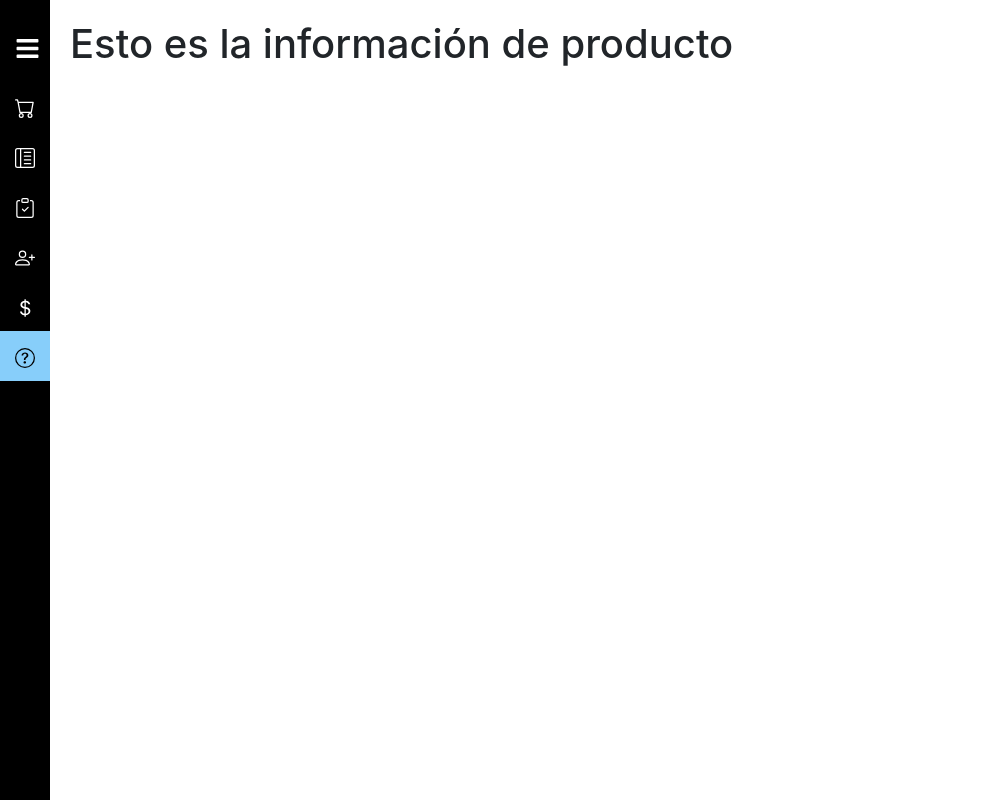
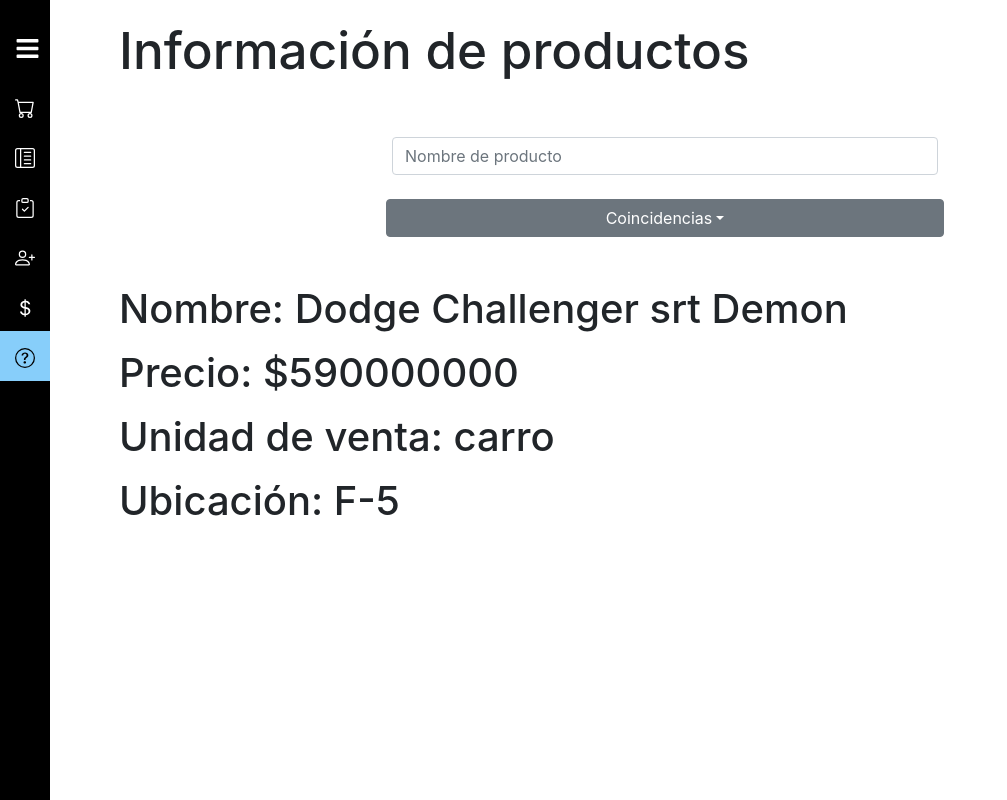
Before and after one commit to Fabian-Ojeda/PharmWare_client, a React (Create React App) app: page /InfoProducto in a window 1280 px wide. Shown: the whole page, without its empty margins (0-1007 px from the left). Built offline with nearby package versions, Linux system fonts and the light colour scheme.

Commit message:
Agregación de la interfaz de información de producto

```diff
--- /dev/null
+++ b/src/Components/FormHandleSearchInfoProduct.js
@@ -0,0 +1,45 @@
+import React from "react";
+import { Controller, useForm} from "react-hook-form";
+
+const FormHandleSearchInfoProduct = () => {
+
+    const changeNameProduct = (event) => {
+        alert("Esto esta escrito: "+event.target.value)
+    }
+
+    return(<div>
+
+        <div className={'row mt-5 centerHorizontalELements'} align={'center'}>
+            <form>
+                <input
+                    name="nameProduct"
+                    className="form-control my-2"
+                    type={'text'}
+                    placeholder={"Nombre de producto"}
+                    style={{width:'50%'}}
+                    onChange={changeNameProduct}
+                />
+            </form>
+
+        </div>
+        <div className={'row mt-3 centerHorizontalELements'}>
+            <button className="btn btn-secondary dropdown-toggle" type="button" id="dropdownMenu2"
+                    data-bs-toggle="dropdown" aria-expanded="false" style={{width:'50%'}}>
+                Coincidencias
+            </button>
+            <ul className="dropdown-menu" aria-labelledby="dropdownMenu2" style={{width:'40%'}}>
+                <li>
+                    <button className="dropdown-item" type="button">Coincia 1</button>
+                </li>
+                <li>
+                    <button className="dropdown-item" type="button">Coincincia 2</button>
+                </li>
+                <li>
+                    <button className="dropdown-item" type="button">Coinc 3</button>
+                </li>
+            </ul>
+        </div>
+    </div>)
+}
+
+export default FormHandleSearchInfoProduct
--- a/src/pages/InfoProduct.js
+++ b/src/pages/InfoProduct.js
@@ -1,8 +1,34 @@
-import React from "react";
+import React, {useState} from "react";
+import FormHandleSearchInfoProduct from "../Components/FormHandleSearchInfoProduct";
 
 const InfoProduct = () => {
+
+    const [product, setProduct] = useState({name:'Dodge Challenger srt Demon', price:590000000, unitSale:'carro', ubication:'F-5'})
+
     return(
-        <h1>Esto es la información de producto</h1>
+        <div className={'container'}>
+            <div>
+                <h1 className='TitleSection'>Información de productos</h1>
+            </div>
+            {/*Panel de busqueda manual*/}
+            <div>
+                <FormHandleSearchInfoProduct/>
+            </div>
+            <div className={'col mt-5'}>
+                <div className={'row'}>
+                    <h1>Nombre: {product.name}</h1>
+                </div>
+                <div className={'row mt-2'}>
+                    <h1>Precio: ${product.price}</h1>
+                </div>
+                <div className={'row mt-2'}>
+                    <h1>Unidad de venta: {product.unitSale}</h1>
+                </div>
+                <div className={'row mt-2'}>
+                    <h1>Ubicación: {product.ubication}</h1>
+                </div>
+            </div>
+        </div>
     )
 }
 
```
